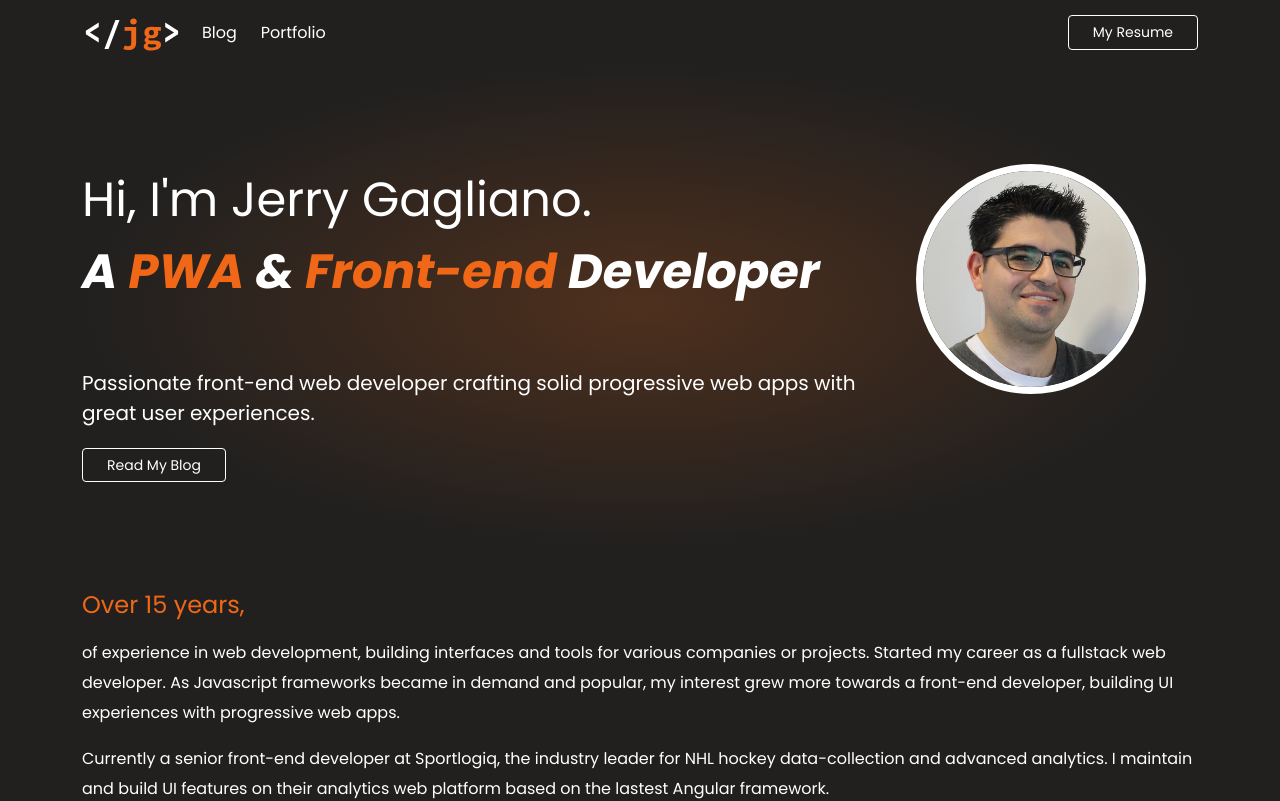
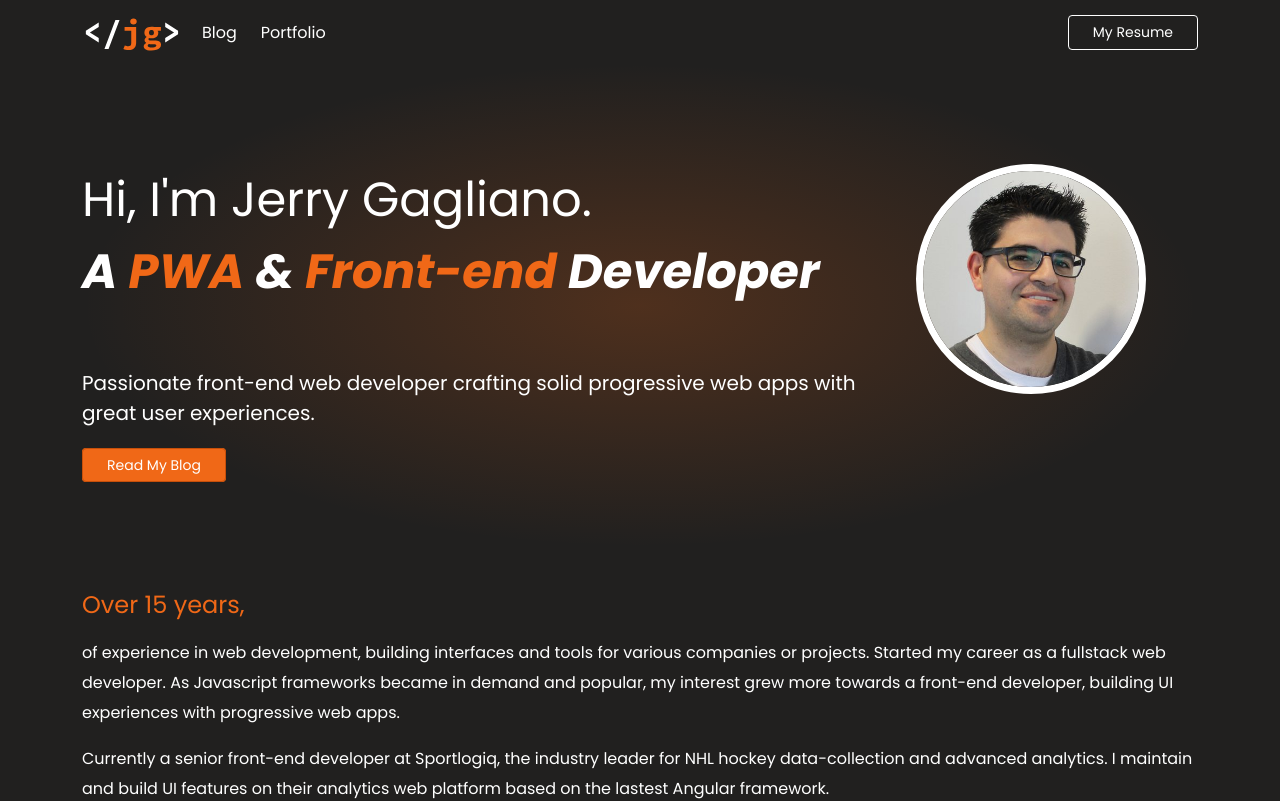
Before and after one commit to JGSolutions/jerry-gagliano, a Next.js app: page / in a window 1280 px wide. Shown: the top 801 px of the page. Built offline with nearby package versions, Linux system fonts and the light colour scheme.

Commit message:
styled button

```diff
--- a/components/hero/hero.js
+++ b/components/hero/hero.js
@@ -18,7 +18,7 @@ export default function HeroSection() {
                     Passionate front-end web developer crafting solid progressive web apps with great user experiences.
                 </p>
 
-                <Link href="/blog" className={utilStyle.button} rel="noopener noreferrer">
+                <Link href="/blog" className={utilStyle.buttonSolid} rel="noopener noreferrer">
                     Read My Blog
                 </Link>
             </div>
--- a/styles/globals.css
+++ b/styles/globals.css
@@ -1,6 +1,7 @@
 :root {
   --primary: #F06817;
   --secondary: #21201F;
+  --primary-border: #c74f0a;
 
   --primary-background: #21201F;
   --secondary-background: #121111;
--- a/styles/utils.module.css
+++ b/styles/utils.module.css
@@ -12,6 +12,23 @@ a.button {
 a.button:hover {
   border: 1px solid var(--primary);
   color: var(--primary);
+  text-decoration: underline;
+}
+
+a.buttonSolid {
+  border: 1px solid var(--primary-border);
+  background-color: var(--primary);
+  padding: 6px 24px;
+  border-radius: 4px;
+  color: white;
+  font-size: var( --fs-small);
+  font-weight: var(--fw-regular);
+  text-decoration: none;
+}
+
+a.buttonSolid:hover {
+  color: var(--primary-background);
+  font-weight: var(--fw-medium);
   text-decoration: underline;
 }
 
```
